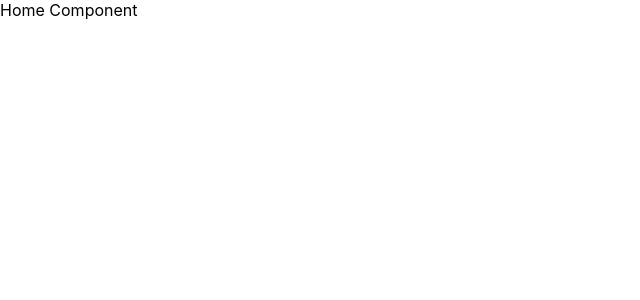
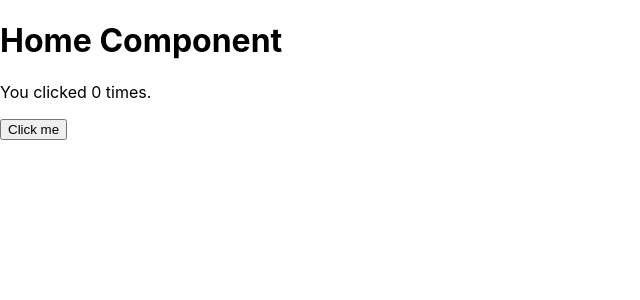
Before and after one commit to ssminspiration/react-demo01, a React app: page / in a window 1280 px wide. Shown: the top 300 px of the page, without its empty margins (0-640 px from the left). Built offline with nearby package versions, Linux system fonts and the light colour scheme.

Commit message:
hook practice

```diff
--- /dev/null
+++ b/src/components/Hook.js
@@ -0,0 +1,25 @@
+import React, { useState, useEffect } from 'react';
+
+function Example() {
+    // 声明一个新的叫做 count 的state变量
+    const [count, setCount] = useState(0);
+    console.log('useState', useState(0));
+
+    useEffect(() => {
+        document.title = `You clicked ${count} times`
+    })
+    return (
+        <div>
+            <p>You clicked {count} times.</p>
+            <button onClick={() => setCount(count + 1)}>
+                Click me
+            </button>
+        </div>
+    )
+}
+
+export default Example;
+
+/**
+ * hook是一些可以让你在函数组件里“钩入”React state及生命周期等特性的函数。Hook不能在class组件中使用
+ */
--- a/src/views/Home/index.js
+++ b/src/views/Home/index.js
@@ -1,4 +1,5 @@
 import React, { Component } from 'react';
+import Hook from '@/components/Hook.js'
 
 export default class Home extends Component {
     constructor(props) {
@@ -11,7 +12,8 @@ export default class Home extends Component {
     render() {
         return (
             <div>
-                Home Component
+                <h1>Home Component</h1>
+                <Hook />
             </div>
         )
     }
```
Also changed, not shown: test/a.js (added, +2 -0 lines), test/b.js (added, +7 -0 lines), 1 other file (tests, documents, lock files or other folders).
